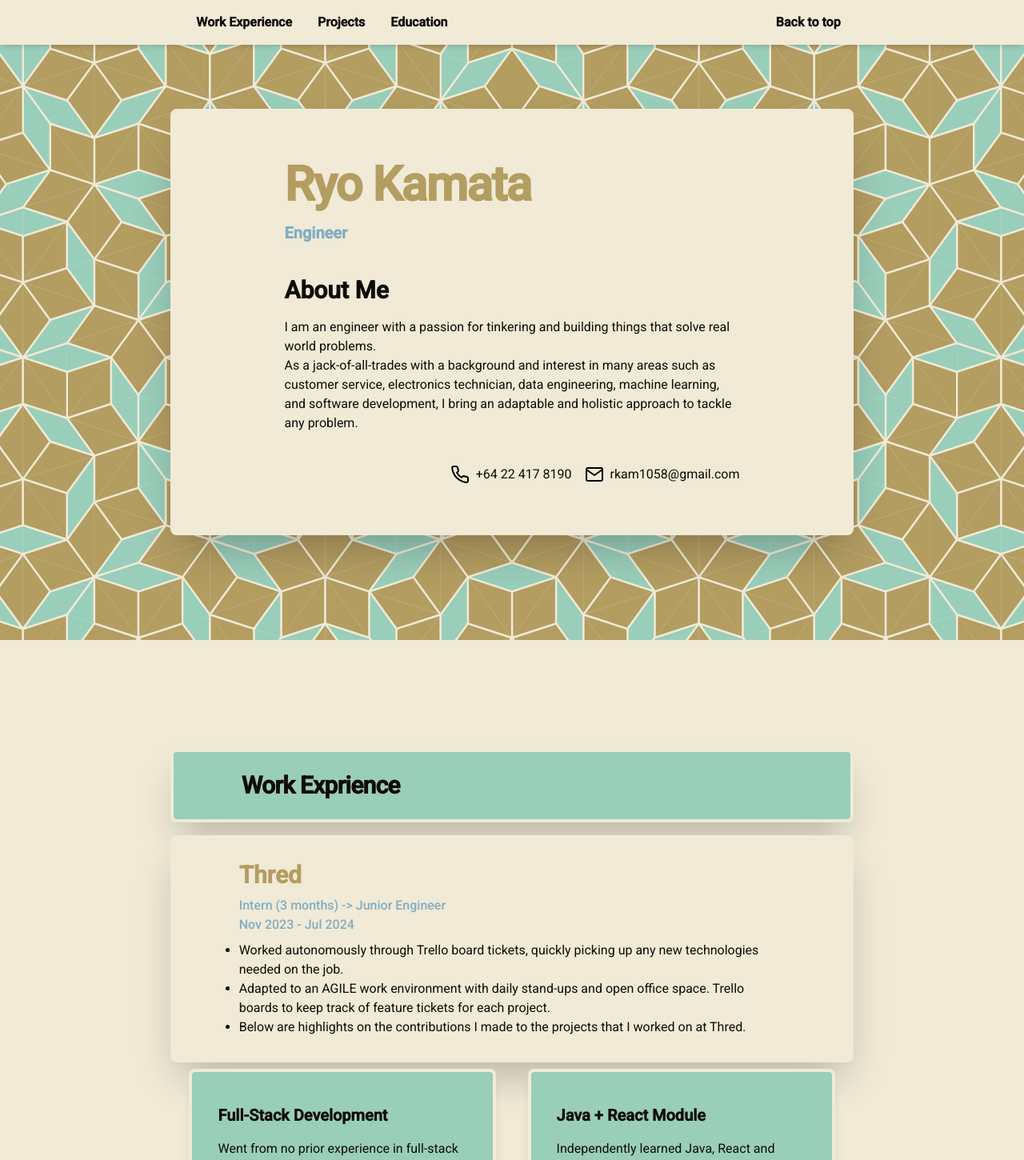
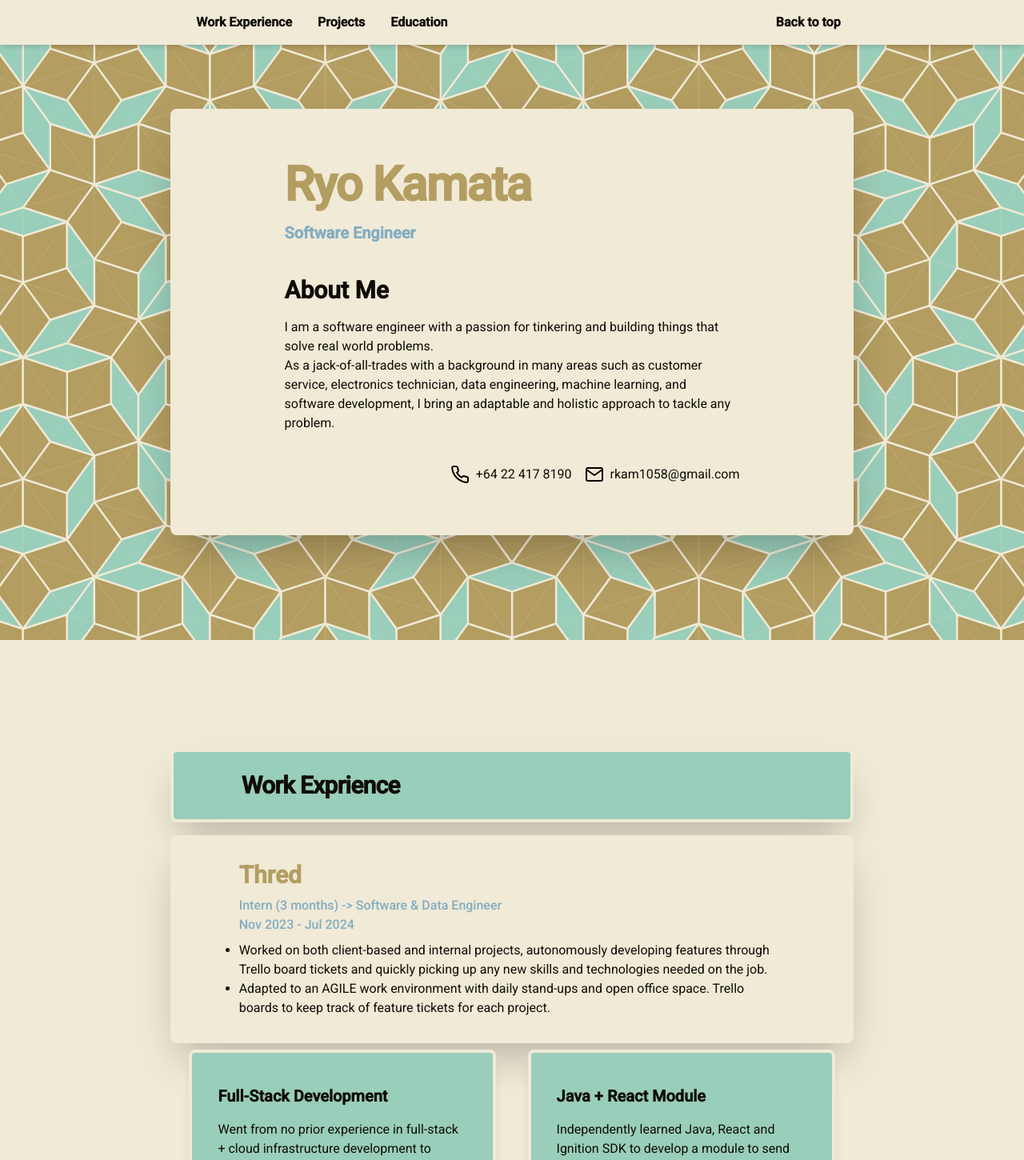
Before and after one commit to ryo-kam/ryo-kam.github.io, an Angular app: page / in a window 1280 px wide. Shown: the top 1450 px of the page at 80% size. Built offline with nearby package versions, Linux system fonts and the light colour scheme.

Commit message:
minor changes to descriptions

```diff
--- a/src/app/app.component.ts
+++ b/src/app/app.component.ts
@@ -77,18 +77,22 @@ export class AppComponent {
   ];
   ehqCards: Array<CardInput> = [
     {
-      heading: 'Restoring Another Branch',
+      heading: 'New Room Proof of Concept',
       description: [
-        'Managed the restoration of the puzzles at the Hamilton branch after the previous technician left the branch in disrepair.',
-        'This involved taking extended trips down to Hamilton to fix entire rooms and setting up the necessary infrastructure for the game masters to run the puzzles smoothly.',
-        'Other peripheral tasks included teaching the game master how to deal with problems encountered during the game.',
+        'Designed and built working proof of concept from owner’s specifications, from initial research and component procurement to programming, wiring, and testing.',
+      ],
+    },
+    {
+      heading: 'Major Branch Restoration Project',
+      description: [
+        'Led the restoration of a different branch in disrepair and recreated/adapted room setups, as well as updating documentation and instructing new room operators on basic troubleshooting protocols.',
       ],
     },
     {
       heading: 'Moving A Room',
       description: [
         'Completed the process of moving one of the rooms from Hamilton up to the Auckland branch over the course of a few months.',
-        "Set up multiple Raspberry Pi's and ESP32s with code that I re-wrote from Hamilton to integrate with a central switch board to control all the puzzles.",
+        "Set up the room in the Auckland branch and adapted the designs to be better suited to the branch's infrastructure.",
       ],
     },
   ];
@@ -98,37 +102,22 @@ export class AppComponent {
       title: 'Thred',
       startDate: 'Nov 2023',
       endDate: 'Jul 2024',
-      position: 'Intern (3 months) -> Junior Engineer',
+      position: 'Intern (3 months) -> Software & Data Engineer',
       cardInputs: this.thredInternCards,
       descriptions: [
-        'Worked autonomously through Trello board tickets, quickly picking up any new technologies needed on the job.',
+        'Worked on both client-based and internal projects, autonomously developing features through Trello board tickets and quickly picking up any new skills and technologies needed on the job.',
         'Adapted to an AGILE work environment with daily stand-ups and open office space. Trello boards to keep track of feature tickets for each project.',
-        'Below are highlights on the contributions I made to the projects that I worked on at Thred.',
       ],
     },
     {
       title: 'EscapeHQ',
       startDate: 'Feb 2023',
       endDate: 'Apr 2024',
-      position: 'Puzzle Technician (Contractor)',
+      position: 'Game Operations Engineer',
       cardInputs: this.ehqCards,
       descriptions: [
-        'As the sole technician, I managed to adapt and learn the puzzles mostly by myself and fixed the puzzles independently.',
-        'The contracting nature of the job, with the fact that I was in university, working another job, or both over the contract meant that I had to manage, find, and invoice hours and parts for the fix to the owner.',
-        'Physical technologies: soldering, electronics wiring, power tools.',
-        'Software technologies: Python, C, Arduino, Raspberry Pi, ESP32, Linux, SSH, Houdini MC, ',
-        'Below are highlights on the lasting contributions I made at EscapeHQ',
-      ],
-    },
-    {
-      title: 'Daruma Sushi',
-      startDate: 'Sep 2021',
-      endDate: 'Nov 2023',
-      position: 'Waiter',
-      descriptions: [
-        'Worked as a waiter at a higher-end restaurant, occasionally helping out in the kitchen when there was free time at the FoH.',
-        'Learned to conduct myself in a professional manner with a customer demographic who expects excellent service.',
-        'Taught a few new hires the ropes of the job and some etiquette in dealing with customers.',
+        'As the sole engineer in the company, developed, documented, and maintained the game infrastructure and electronics at the branch, and later took on the same responsibilities for another branch.',
+        'The contracting nature of the job meant that I was responsible for every aspect of the work from managing, finding, and invoicing hours to procuring tools and parts.',
       ],
     },
   ];
@@ -153,9 +142,8 @@ export class AppComponent {
     {
       title: 'Resume website',
       descriptions: [
-        'Built a responsive static website with Angular and Tailwind CSS, using GitHub Pages to host.',
+        'Built a responsive static webpage with Angular and Tailwind CSS, using GitHub Pages to host.',
         'Programmatically generated Pensrose tiling background.',
-        'https://github.com/ryo-kam/ryo-kam.github.io',
       ],
       image: '/assets/penrose.png',
     },
--- a/src/app/landing/landing.component.html
+++ b/src/app/landing/landing.component.html
@@ -8,17 +8,17 @@
       >
         Ryo Kamata
       </h1>
-      <h2 class="text-accent text-xl font-bold">Engineer</h2>
+      <h2 class="text-accent text-xl font-bold">Software Engineer</h2>
     </div>
     <div class="flex flex-col justify-center gap-2 w-2/3 mx-auto">
       <h1 class="md:text-3xl text-xl mb-2 font-bold">About Me</h1>
       <p>
-        I am an engineer with a passion for tinkering and building things that
-        solve real world problems. <br />
-        As a jack-of-all-trades with a background and interest in many areas
-        such as customer service, electronics technician, data engineering,
-        machine learning, and software development, I bring an adaptable and
-        holistic approach to tackle any problem.
+        I am a software engineer with a passion for tinkering and building
+        things that solve real world problems. <br />
+        As a jack-of-all-trades with a background in many areas such as customer
+        service, electronics technician, data engineering, machine learning, and
+        software development, I bring an adaptable and holistic approach to
+        tackle any problem.
       </p>
     </div>
     <div class="flex flex-row justify-between w-2/3 mx-auto gap-2 mb-10">
```
